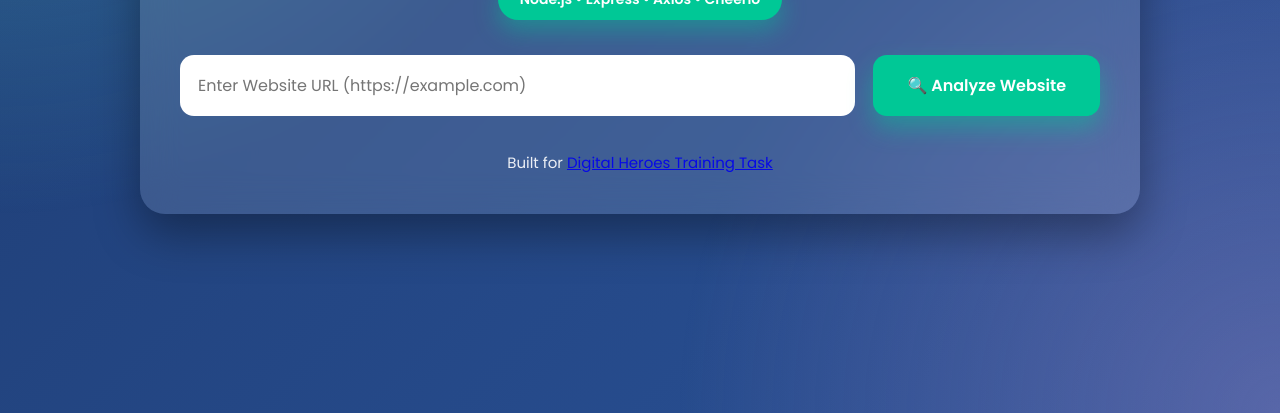
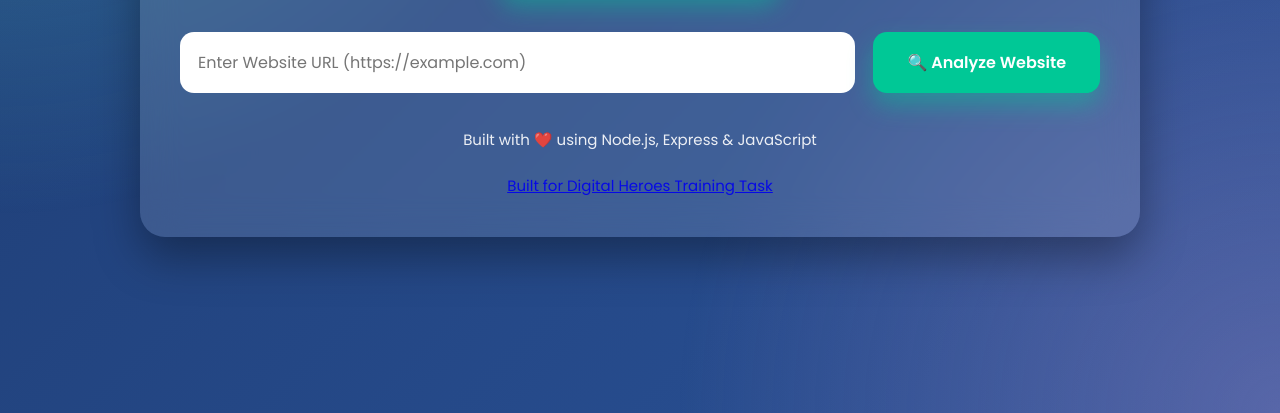
Before and after one commit to hussain78635/digital-heroes-page-pulse, a website: page frontend/index.html in a window 1280 px wide. Shown: the part 387-800 px from the top of the page. Drawn offline with Linux system fonts and the light colour scheme.

Commit message:
Add Digital Heroes training task credit

```diff
--- a/frontend/index.html
+++ b/frontend/index.html
@@ -77,12 +77,15 @@
 
     <div id="result"></div>
 
-    <footer>
+   <footer>
 
-        Built for
-            <a href="https://digitalheroesco.com" target="_blank">
-            Digital Heroes Training Task
-            </a>
+                Built with ❤️ using Node.js, Express & JavaScript
+
+                <br><br>
+
+                <a href="https://digitalheroesco.com" target="_blank">
+                    Built for Digital Heroes Training Task
+                </a>
     </footer>
 
 </div>
```
